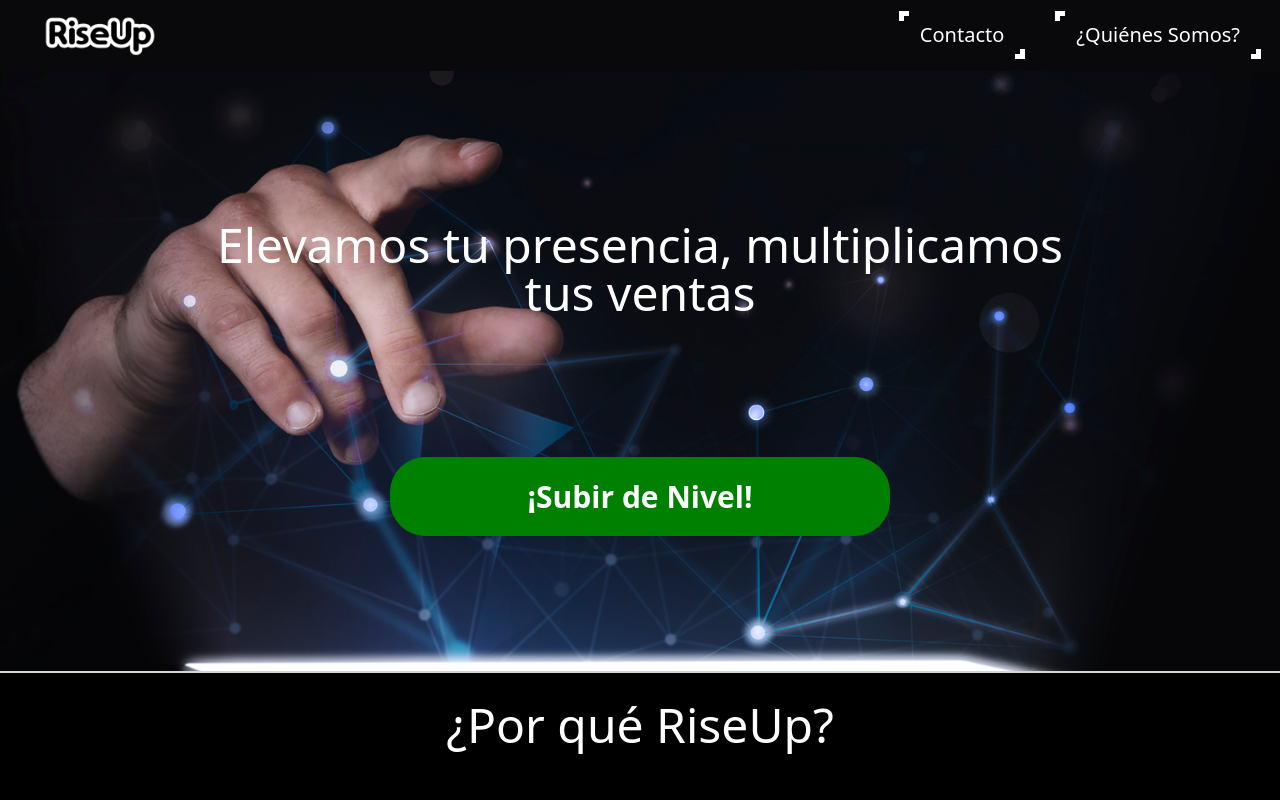
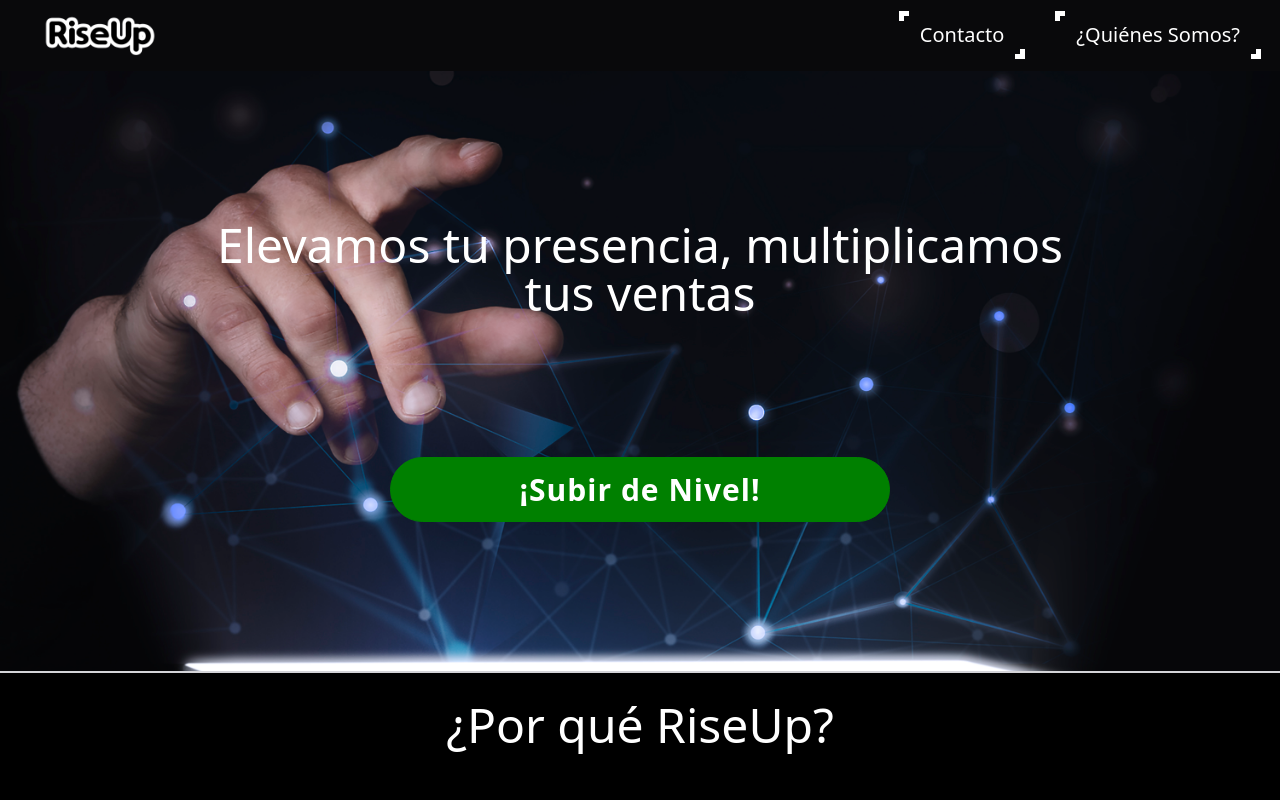
Before and after one commit to RiseUpGroup23/front-web, a React (Vite) app: page / in a window 1280 px wide. Shown: the top 800 px of the page. Built offline with nearby package versions, Linux system fonts and the light colour scheme.

Commit message:
Principal

```diff
--- a/src/componentes/Nuevos/NavBar.jsx
+++ b/src/componentes/Nuevos/NavBar.jsx
@@ -7,7 +7,7 @@ import { IoHomeOutline } from "react-icons/io5";
 import { RiContactsBookUploadLine } from "react-icons/ri";
 import { MdGroups } from "react-icons/md";
 
-import './styles.css';
+import './style.css';
 
 export default function NavBar() {
   const location = useLocation();
--- a/src/componentes/Nuevos/Principal.jsx
+++ b/src/componentes/Nuevos/Principal.jsx
@@ -1,5 +1,5 @@
 import { Link } from 'react-router-dom'
-import './styles.css'
+import './style.css'
 
 export default function Principal() {
   return (
@@ -7,14 +7,13 @@ export default function Principal() {
       <img
         src="Fondos/Imagen1.jpg"
         className="md:object-cover object-contain md:w-[100%] md:h-[600px]"
-        // style={{ width: '100%', height: '600px' }} // Establecer el ancho deseado
         alt="Descripción de la imagen"
       />
       <div className='absolute text-white text-center flex flex-col text-2xl md:text-5xl mt-8 md:mt-[150px]'>
         Elevamos tu presencia, multiplicamos <br /> tus ventas
         <Link to="/enviar-correo" className='mt-10 self-center'>
-          <div id="fifth" className="buttonBox md:w-[500px] md:mt-[100px]">
-            <button className='md:text-3xl md:py-3'>¡Subir de Nivel!</button>
+          <div id="fifthz" className="buttonBoz md:w-[500px] md:mt-[100px]">
+            <button className='buttonz md:text-3xl md:py-3'>¡Subir de Nivel!</button>
           </div>
         </Link>
       </div>
--- a/src/componentes/Nuevos/styles.css
+++ b/src/componentes/Nuevos/style.css
@@ -1,27 +1,27 @@
-.buttonBox {
+.buttonBoz {
     position: relative;
     flex: 20%;
     color: white;
     background: green;
     border-radius: 35px;
-    padding: 8px 70px;
+    padding: 1px 60px;
     font-weight: 700;
 }
 
-button {
+.buttonz {
     width: 100%;
     letter-spacing: 1px;
-    font-size: 15px;
+    font-size: 16px;
     outline: none;
 }
 
-#fifth {
+#fifthz {
     overflow: hidden;
     border: 1px solid green;
     transition: all .5s ease-in-out;
 }
 
-#fifth:before {
+#fifthz:before {
     content: " ";
     display: block;
     width: 200px;
@@ -34,11 +34,11 @@ button {
     transition: all .5s ease-in-out;
 }
 
-#fifth:hover:before {
+#fifthz:hover:before {
     margin-left: 300%;
 }
 
-#fifth:hover {
+#fifthz:hover {
     border: 1px solid rgba(255, 255, 255, 1);
 }
 
```
